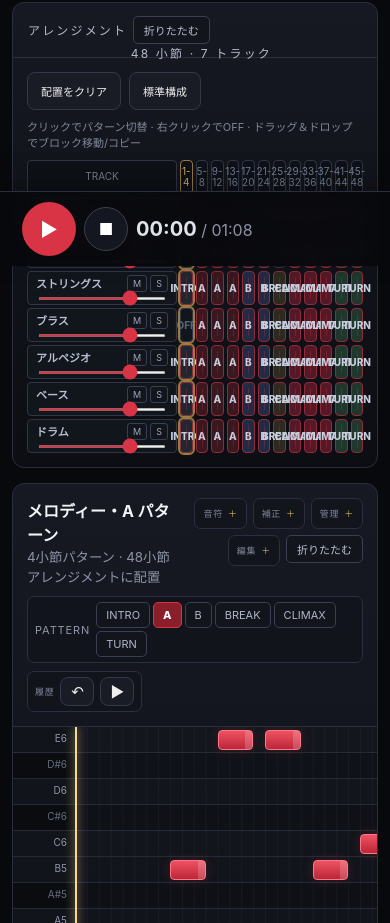
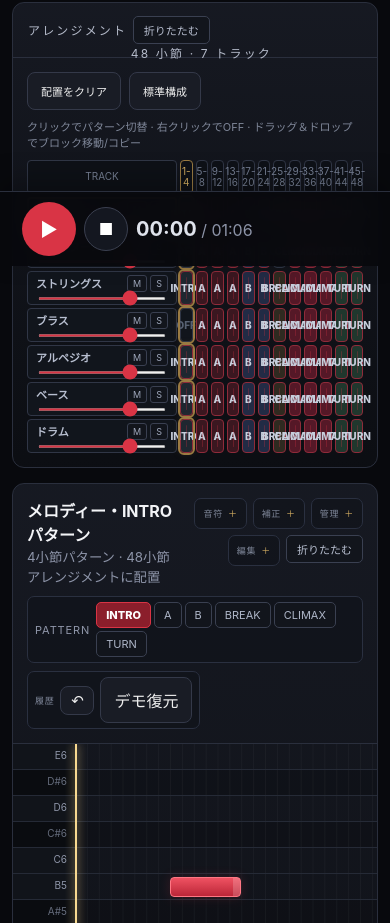
Before and after one commit to oosawak/ArcadiaMusicForge, a plain HTML site: page index.html in a window 390 px wide. Shown: the part 578-1501 px from the top of the page. Drawn offline with Linux system fonts and the light colour scheme.

Commit message:
Update index.html
デモ更新

```diff
--- a/index.html
+++ b/index.html
@@ -479,7 +479,7 @@ kbd{border:1px solid #3b4050;border-bottom-width:2px;background:#171a22;border-r
             </div>
             <div class="tool-group"><span class="tool-group-title">履歴</span>
               <button class="btn icon-btn" id="undoBtn" title="元に戻す" aria-label="元に戻す">↶</button>
-              <button class="btn icon-btn" id="demoBtn" title="デモパターンを復元" aria-label="デモパターンを復元">▶</button>
+              <button class="btn" id="demoBtn" title="デモパターンを復元" aria-label="デモパターンを復元">デモ復元</button>
             </div>
           </div>
         </div>
@@ -1481,18 +1481,28 @@ function demo(){
  ensurePatterns();
  state.tracks.forEach(t=>PATTERNS.forEach(p=>t.patterns[p]=[]));
  const add=(t,pat,p,s,l=2,v=100)=>state.tracks[t].patterns[pat].push({pitch:p,step:s,len:l,velocity:v});
- const baseSeq=[
-   ["E5",0],["G5",4],["B5",8],["E6",12],["D6",16],["B5",20],["C6",24],["B5",28],
-   ["A5",32],["C6",36],["E6",40],["D6",44],["B5",48],["G5",52],["A5",56],["B5",60]
- ];
+ state.bpm=172;state.key='E minor';state.progression='Em-C-G-D';state.selectedPattern='INTRO';
+ const baseSeq=[['E5',0,3],['B5',3,1],['D6',6,2],['B5',8,4],['G5',14,2],['E5',16,3],['G5',19,1],['C6',22,2],['B5',24,3],['G5',28,2],['E5',30,2],['G5',32,3],['A5',35,1],['B5',38,2],['D6',40,6],['B5',46,2],['A5',48,3],['F#5',51,1],['D5',54,2],['F#5',56,2],['A5',58,2],['B5',60,3]];
+ const bridge=[['B5',0,6],['A5',8,2],['G5',12,4],['G5',16,3],['E5',20,3],['C6',24,6],['D6',32,3],['B5',36,3],['G5',40,6],['A5',48,4],['F#5',54,2],['D6',56,4],['B5',62,2]];
  PATTERNS.forEach((pat,pi)=>{
-   baseSeq.forEach(([p,s],idx)=>{
-     let midi=midiOf(p)+(pi%3===1?(idx%4===0?2:0):0)+(pat==="CLIMAX"?12:0);
-     add(0,pat,noteFromMidi(clamp(midi,60,88)),s,pat==="BREAK"?4:3);
+   const quiet=pat==='INTRO'||pat==='BREAK',peak=pat==='CLIMAX';
+   (pat==='B'?bridge:baseSeq).forEach(([p,s,l],idx)=>{
+     if(quiet&&idx%3!==0)return;
+     add(0,pat,p,s,quiet?Math.min(6,64-s):l,peak?112:96);
+     if(peak&&idx%4===0)add(1,pat,noteFromMidi(midiOf(p)-12),s,l,62);
    });
-   for(let s=0;s<64;s+=8)add(5,pat,["E4","C5","G4","D5"][(s/8+pi)%4],s,6);
-   for(let s=0;s<64;s+=4)add(6,pat,["C5","E5","D5","E5"][(s/4)%4],s,1);
-   for(let s=0;s<64;s+=4)add(4,pat,["E5","G5","B5","G5"][(s/4+pi)%4],s,1);
+   ['Em','C','G','D'].forEach((symbol,bar)=>{
+     const chord=CHORDS[symbol],start=bar*16;
+     chord.forEach(p=>add(2,pat,p,start,quiet?16:12,quiet?43:55));
+     if(!quiet){[0,6,10].forEach(s=>chord.forEach(p=>add(3,pat,p,start+s,2,peak?76:58)));if(!peak)add(1,pat,chord[2],start+12,3,64);}
+     for(let s=0;s<16;s+=quiet?4:2)add(4,pat,noteFromMidi(midiOf(chord[[0,2,1,2][(s/2)%4]])+12),start+s,1,quiet?38:54+(s%4===0?10:0));
+     (quiet?[0,8]:[0,3,6,8,10,14]).forEach((s,i)=>add(5,pat,chord[i%3===2?2:0],start+s,quiet?6:2,88));
+   });
+   if(pat!=='BREAK'){
+     for(let s=0;s<64;s+=quiet?8:2){add(6,pat,'E5',s,1,s%4===0?58:38);}
+     for(let s=0;s<64;s+=16){add(6,pat,'C5',s,1,108);if(!quiet){add(6,pat,'C5',s+10,1,95);add(6,pat,'D5',s+4,1,98);add(6,pat,'D5',s+12,1,104);}}
+     if(!quiet)[58,60,62,63].forEach((s,i)=>add(6,pat,'D5',s,1,65+i*10));
+   }
  });
  standardArrangement();
  render();
@@ -2355,7 +2365,7 @@ function bindUi(){
  $("#pasteNotesBtn").onclick=pasteNotes;
  $("#deleteNotesBtn").onclick=deleteSelectedNotes;
  $("#undoBtn").onclick=()=>{if(!undoStack.length)return; const prev=JSON.parse(undoStack.pop()); Object.assign(state,prev); render();};
- $("#demoBtn").onclick=demo;
+ $("#demoBtn").onclick=()=>{if(!confirm('現在の曲全体をデモに置き換えます。続けますか？'))return;saveUndo();stopPlayback();demo();autoSave();};
  $("#arrGrid").addEventListener("dragend",()=>autoSave());
  document.querySelectorAll(".control input,.control select").forEach(el=>{if(!el.oninput&&!el.onchange) el.onchange=autoSave;});
 }
```
